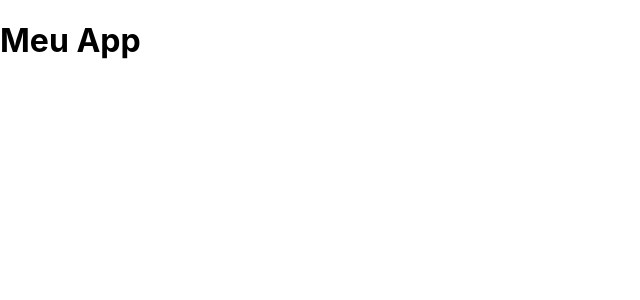
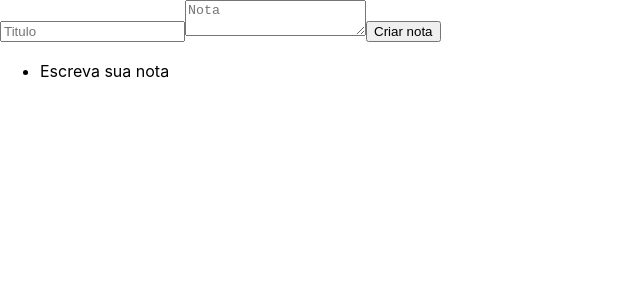
Before and after one commit to RonildoSilva/React-Entendendo-como-a-biblioteca-funciona, a React (Create React App) app in the folder ceep/: page / in a window 1280 px wide. Shown: the top 300 px of the page, without its empty margins (0-640 px from the left). Built offline with nearby package versions, Linux system fonts and the light colour scheme.

Commit message:
Criando componentes

```diff
--- a/ceep/src/App.js
+++ b/ceep/src/App.js
@@ -1,8 +1,18 @@
 import React from 'react';
+import ListaDeNotas from './components/ListaDeNotas'
 
 function App() {
   return (
-    <h1>Meu App</h1>
+    <section>
+      <form>
+        <input type="text" placeholder="Titulo"/>
+        <textarea placeholder="Nota"></textarea>
+        <button>Criar nota</button>
+      </form>
+
+      <ListaDeNotas />
+
+    </section>
   );
 }
 
--- /dev/null
+++ b/ceep/src/components/ListaDeNotas.jsx
@@ -0,0 +1,20 @@
+import React, { Component } from "react"
+
+export default class ListaDeNotas extends Component {
+
+    render(){
+        return(
+            <ul>
+                <li>
+                <section>
+                    <header>
+                    <h3></h3>
+                    </header>
+                    <p>Escreva sua nota</p>
+                </section>
+                </li>
+            </ul>
+        );
+    }
+
+}
```
Also changed, not shown: 1 other file (tests, documents, lock files or other folders).
